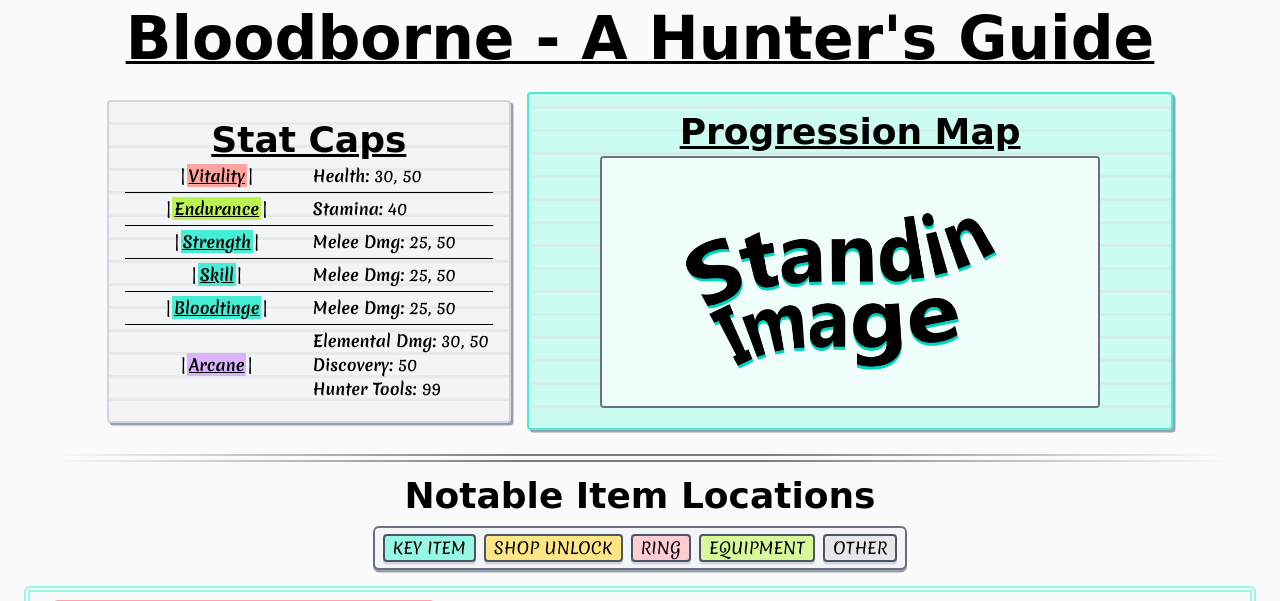
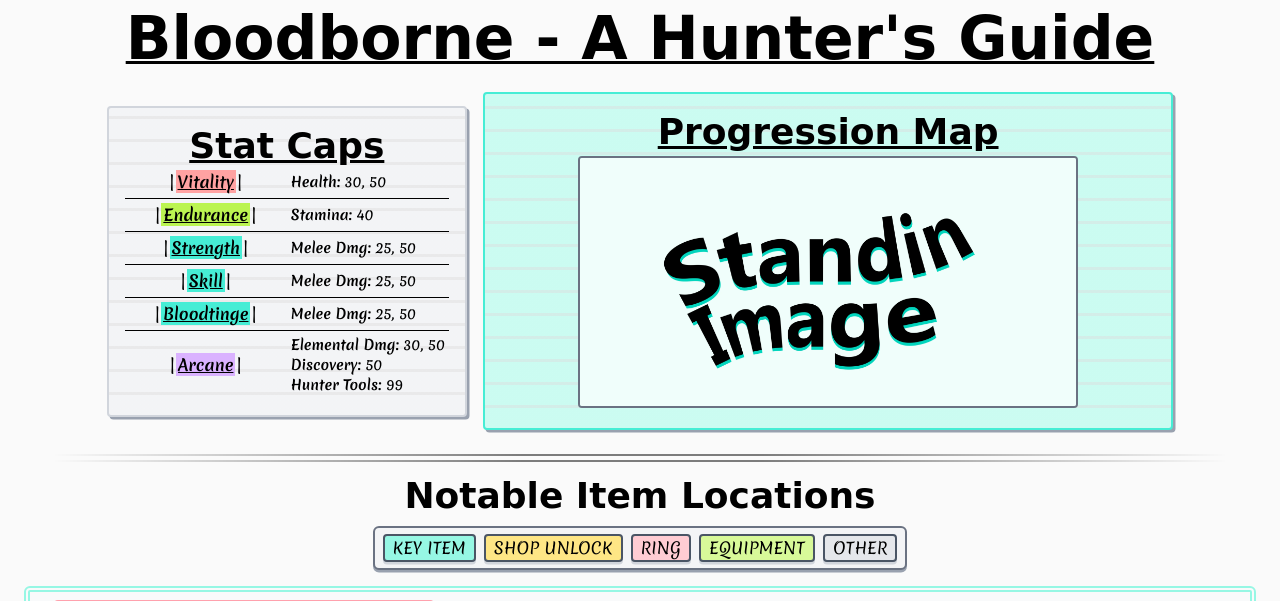
Before and after one commit to the42potato/AllAdultsHere, a Flask app: page /souls/bloodborne in a window 1280 px wide. Shown: the part 76-677 px from the top of the page. Run offline with Flask 3, Linux system fonts and the light colour scheme; some web fonts are replaced.

Commit message:
added stat caps for other games, reduced text size for stat cap details

```diff
--- a/static/dist/src/css/output.css
+++ b/static/dist/src/css/output.css
@@ -3172,67 +3061,14 @@
   inherits: false;
   initial-value: 0 0 #0000;
 }
+@property --tw-leading {
+  syntax: "*";
+  inherits: false;
+}
 @property --tw-outline-style {
   syntax: "*";
   inherits: false;
   initial-value: solid;
-}
-@property --tw-blur {
-  syntax: "*";
-  inherits: false;
-}
-@property --tw-brightness {
-  syntax: "*";
-  inherits: false;
-}
-@property --tw-contrast {
-  syntax: "*";
-  inherits: false;
-}
-@property --tw-grayscale {
-  syntax: "*";
-  inherits: false;
-}
-@property --tw-hue-rotate {
-  syntax: "*";
-  inherits: false;
-}
-@property --tw-invert {
-  syntax: "*";
-  inherits: false;
-}
-@property --tw-opacity {
-  syntax: "*";
-  inherits: false;
-}
-@property --tw-saturate {
-  syntax: "*";
-  inherits: false;
-}
-@property --tw-sepia {
-  syntax: "*";
-  inherits: false;
-}
-@property --tw-drop-shadow {
-  syntax: "*";
-  inherits: false;
-}
-@property --tw-drop-shadow-color {
-  syntax: "*";
-  inherits: false;
-}
-@property --tw-drop-shadow-alpha {
-  syntax: "<percentage>";
-  inherits: false;
-  initial-value: 100%;
-}
-@property --tw-drop-shadow-size {
-  syntax: "*";
-  inherits: false;
-}
-@property --tw-leading {
-  syntax: "*";
-  inherits: false;
 }
 @layer properties {
   @supports ((-webkit-hyphens: none) and (not (margin-trim: inline))) or ((-moz-orient: inline) and (not (color:rgb(from red r g b)))) {
@@ -3261,21 +3097,8 @@
       --tw-ring-offset-width: 0px;
       --tw-ring-offset-color: #fff;
       --tw-ring-offset-shadow: 0 0 #0000;
+      --tw-leading: initial;
       --tw-outline-style: solid;
-      --tw-blur: initial;
-      --tw-brightness: initial;
-      --tw-contrast: initial;
-      --tw-grayscale: initial;
-      --tw-hue-rotate: initial;
-      --tw-invert: initial;
-      --tw-opacity: initial;
-      --tw-saturate: initial;
-      --tw-sepia: initial;
-      --tw-drop-shadow: initial;
-      --tw-drop-shadow-color: initial;
-      --tw-drop-shadow-alpha: 100%;
-      --tw-drop-shadow-size: initial;
-      --tw-leading: initial;
-    }
-  }
-}
+    }
+  }
+}
--- a/templates/sections/souls/view.html
+++ b/templates/sections/souls/view.html
@@ -61,7 +61,7 @@
                     <div class="h-full content-center text-center py-1 px-1 {% if not loop.last %}border-b-1{% endif %}">|<span class="font-bold underline px-0.5 {{ get_cap_type_color(cap.type)|trim }}">{{ cap.name }}</span>|</div>
                     <div class="h-full content-center py-1 px-1 {% if not loop.last %}border-b-1{% endif %}">
                         {% for o_cap in cap.caps %}
-                            <div>
+                            <div class="text-sm">
                                 <span class="font-bold">{{ o_cap.description }}: </span>
                                 {% for cap_levels in o_cap.caps %}
                                     <span>{{ cap_levels }}{% if not loop.last %},{% endif %}</span>
```
Also changed, not shown: other parts of static/dist/src/css/output.css (+0 -111 lines), static/dist/src/json/souls/ds3.json (added), static/dist/src/json/souls/elden_ring.json (added), static/dist/src/json/souls/lies_of_p.json (added).
